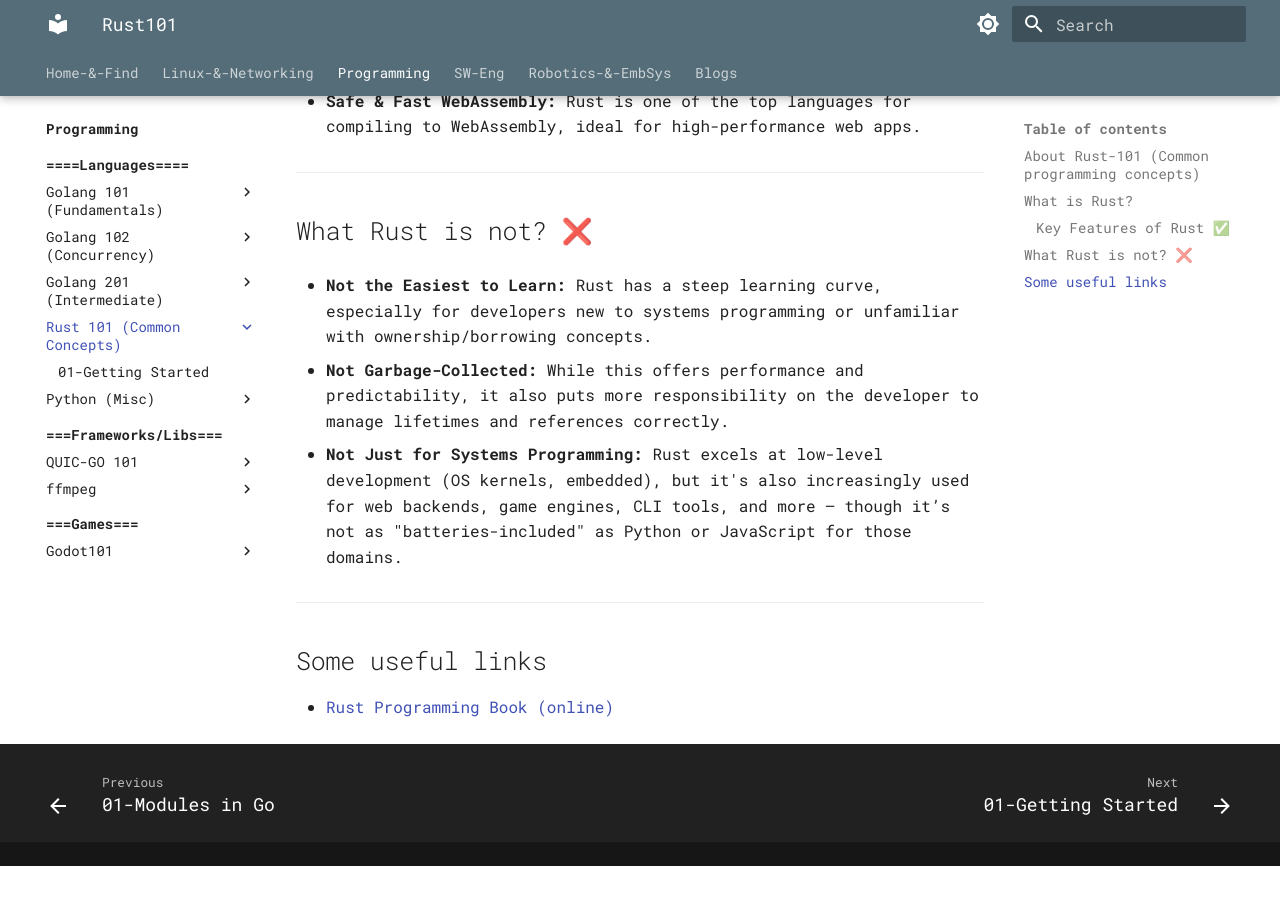
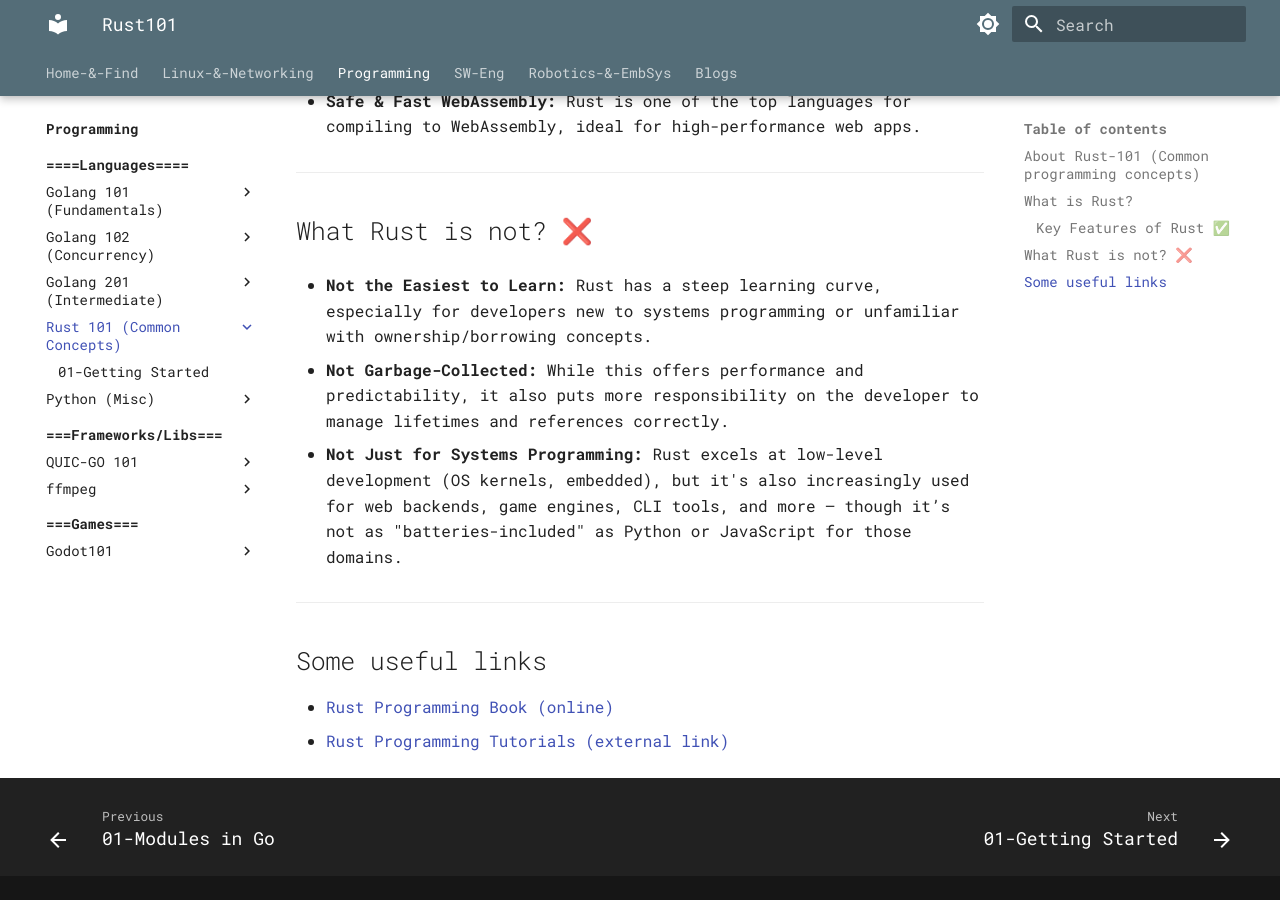
Before and after one commit to alohamujeeb/alohamujeeb.github.io, an MkDocs documentation site: the page built from docs/programming/languages/rust101/index.md, in a window 1280 px wide and 900 px high, scrolled down 1188 px. Built offline with MkDocs 1.6.1 and Material for MkDocs 9.7.7, drawn with Linux system fonts in a browser that asks for light colours; before the commit the page ends 2054 px from its top, so only the background shows below that.

Commit message:
minor formatting

```diff
--- a/docs/programming/languages/rust101/index.md
+++ b/docs/programming/languages/rust101/index.md
@@ -43,3 +43,4 @@
 ## Some useful links
 
 - [Rust Programming Book (online)](https://doc.rust-lang.org/book/)
+- [Rust Programming Tutorials (external link)](https://faizansiddiqui.me/notes/programming-and-development/rust/)
```
